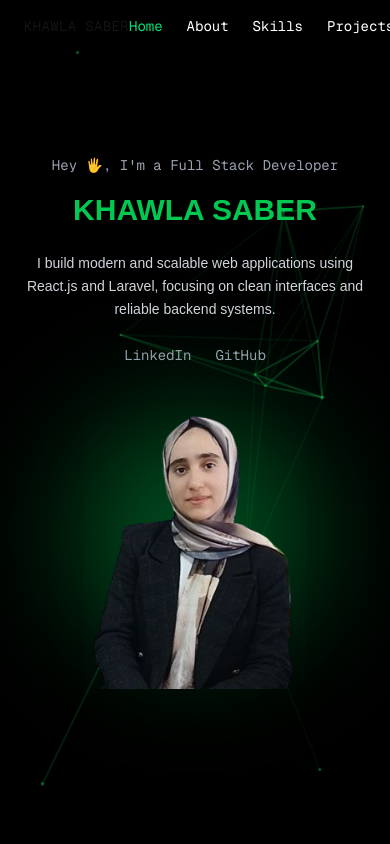
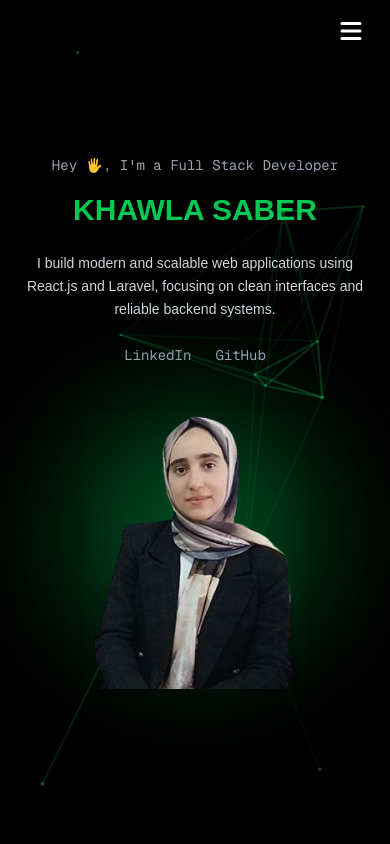
Before and after one commit to Saberkhawla-coder/my-porfolio, a Next.js app: page / in a window 390 px wide. Shown: the top 844 px of the page. Built offline with nearby package versions, Linux system fonts and the light colour scheme.

Commit message:
Navbar style

```diff
--- a/app/components/Navbar.jsx
+++ b/app/components/Navbar.jsx
@@ -1,12 +1,13 @@
 "use client";
 
 import Link from "next/link";
+import { HiMenu, HiX } from "react-icons/hi";
 import { useEffect, useState } from "react";
 
 export default function Navbar() {
   const [active, setActive] = useState("/");
   const [scrolled, setScrolled] = useState(false);
-
+  const [menuOpen, setMenuOpen] = useState(false);
   const links = [
     { name: "Home", href: "/" },
     { name: "About", href: "#about" },
@@ -45,29 +46,27 @@ export default function Navbar() {
         <nav
         className={`
           fixed z-50 transition-all duration-500 font-mono
-
           ${
             scrolled
-            ? "bottom-10 left-1/2 -translate-x-1/2 flex items-center bg-zinc-900/70 backdrop-blur-md p-4 rounded-2xl gap-4"
-            : "top-0 left-0 w-full flex justify-between items-center py-4 px-6"
+              ? "top-4 left-1/2 -translate-x-1/2 w-[95%] md:w-auto flex items-center justify-between bg-black/80 backdrop-blur-md px-6 py-4 rounded-2xl"
+              : "top-0 left-0 w-full flex justify-between items-center  py-4 px-6"
           }
         `}
       >
       <Link
         href="/"
         className={`text-sm font-light tracking-wide whitespace-nowrap ${
-          scrolled ? "hidden" : "flex"
+          scrolled ? "hidden" : "hidden md:flex justify-end"
         }`}
       >
         KHAWLA SABER
       </Link>
 
 <ul
-        className={`${
-          scrolled
-            ? "flex gap-4 text-center"
-            : "flex gap-6 text-sm"
-        }`}
+  className={`
+    hidden md:flex
+    ${scrolled ? "gap-4 text-center" : "gap-6 text-sm"}
+  `}
 >
   {links.map((link, index) => (
     <li key={index}>
@@ -85,6 +84,50 @@ export default function Navbar() {
     </li>
   ))}
 </ul>
+
+<button
+  onClick={() => setMenuOpen(!menuOpen)}
+  className="md:hidden text-3xl text-white flex justify-end w-full"
+>
+  {menuOpen ? <HiX /> : <HiMenu />}
+</button>
+
+{menuOpen && (
+  <div className="md:hidden fixed inset-0  flex flex-col">
+
+
+    <div className="flex justify-end p-6">
+     {!menuOpen && (
+        <button
+          onClick={() => setMenuOpen(true)}
+          className="md:hidden text-3xl text-white flex justify-end w-full"
+        >
+          <HiMenu />
+        </button>
+      )}
+    </div>
+
+    <div className="flex flex-1 items-center justify-center bg-black/80 ">
+      <ul className="flex flex-col gap-8 text-center w-full">
+        {links.map((link, i) => (
+          <li key={i} className="w-full">
+            <Link
+              href={link.href}
+              onClick={() => {
+                setActive(link.href);
+                setMenuOpen(false);
+              }}
+              className="block w-full py-4 text-xl text-white hover:text-green-400 transition"
+            >
+              {link.name}
+            </Link>
+          </li>
+        ))}
+      </ul>
+    </div>
+
+  </div>
+)}
     </nav>
   );
 }
```
Lines whose indentation alone changed are shown as unchanged.
